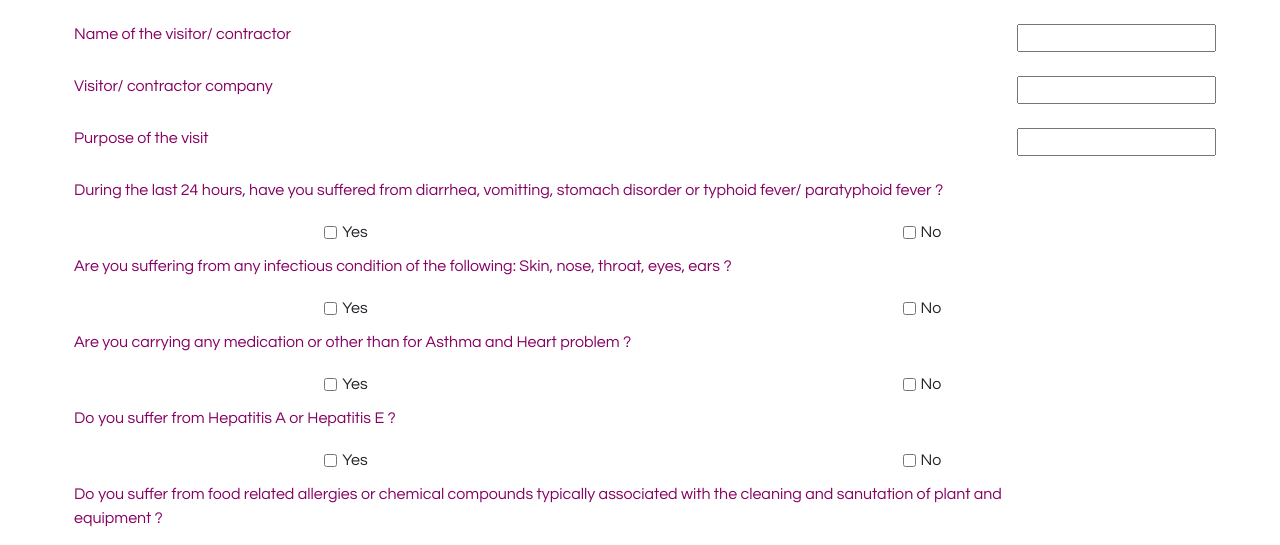
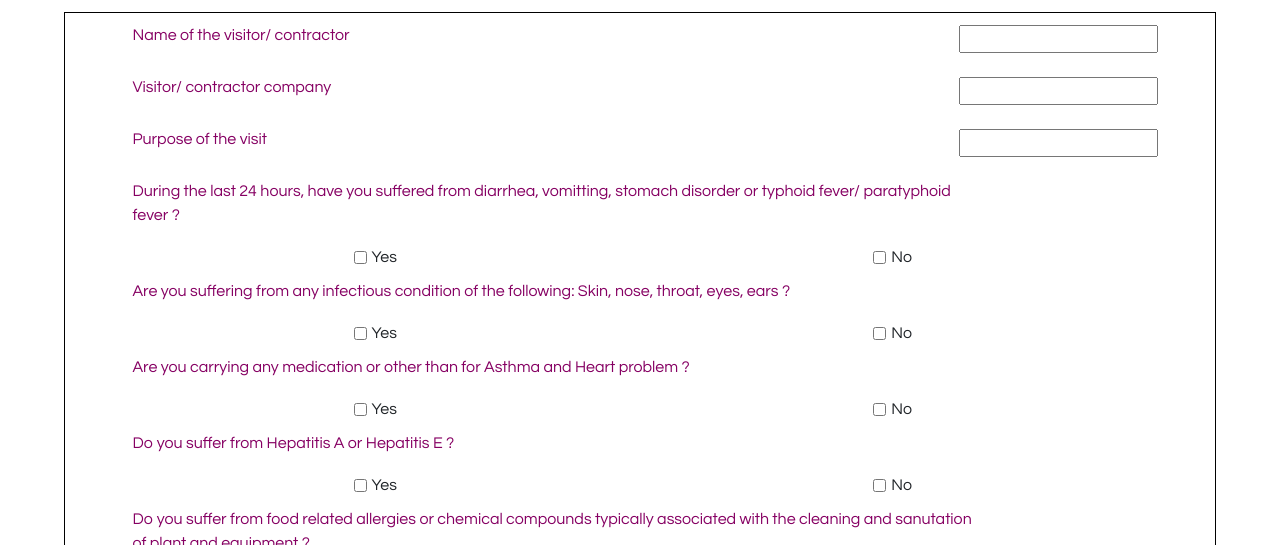
Before and after one commit to vinhtrinhtri/Health-WellBeingFormTesting, a plain HTML site: page index.html in a window 1280 px wide. Shown: the part 228-773 px from the top of the page. Drawn offline with nearby package versions, Linux system fonts and the light colour scheme.

Commit message:
update form boder

```diff
--- a/style.css
+++ b/style.css
@@ -4,9 +4,12 @@
     box-sizing: border-box;
     font-family: "Century Gothic", Arial, sans-serif;
 }
-/*form{
+form{
     border: 1px solid black;
-}*/
+    width:90%;
+    max-width: 1200px;
+    margin: auto;
+}
 .title{
     display: grid;
     grid-template-columns: .2fr .5fr .3fr;
```
